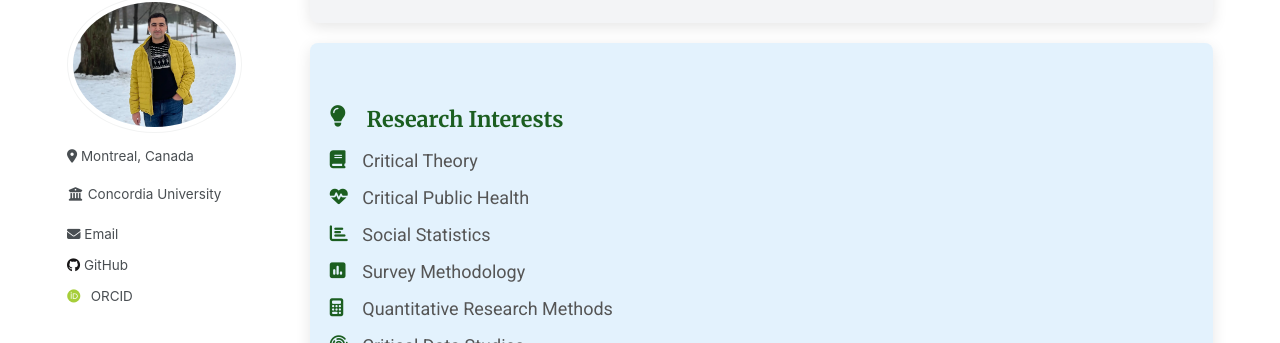
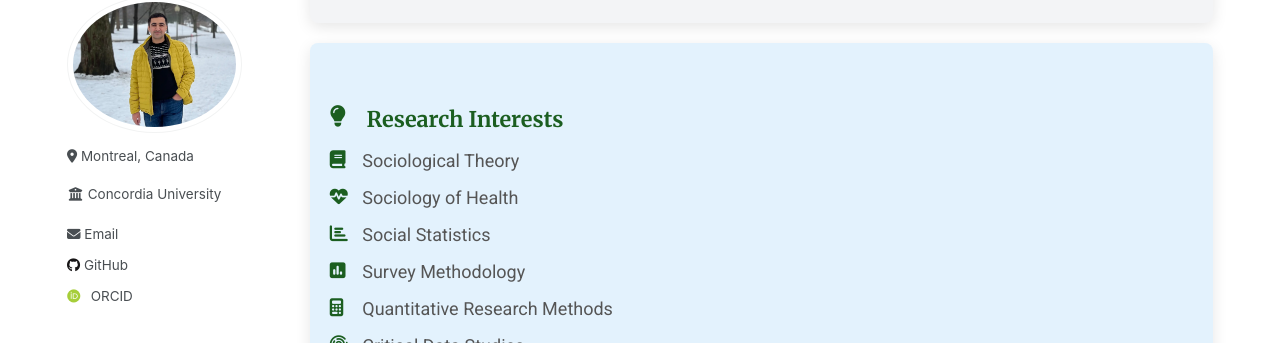
Before and after one commit to Mohsnmonji/mohsnmonji.github.io, a Jekyll site: the page built from about-me.md, in a window 1280 px wide and 900 px high, scrolled down 539 px. Shown: the part 110-453 px from the top of the window. Built offline with Jekyll 4.4.1, drawn with Linux system fonts in a browser that asks for light colours; some web fonts are replaced.

Commit message:
Update about-me.md

```diff
--- a/about-me.md
+++ b/about-me.md
@@ -120,8 +120,8 @@ author_profile: true
 <div class="card">
   <h3><i class="fas fa-lightbulb icon"></i> Research Interests</h3>
   <ul>
-    <li><i class="fas fa-book icon"></i> Critical Theory</li>
-    <li><i class="fas fa-heartbeat icon"></i> Critical Public Health</li>
+    <li><i class="fas fa-book icon"></i> Sociological Theory</li>
+    <li><i class="fas fa-heartbeat icon"></i> Sociology of Health</li>
     <li><i class="fas fa-chart-bar icon"></i> Social Statistics</li>
     <li><i class="fas fa-poll icon"></i> Survey Methodology</li>
     <li><i class="fas fa-calculator icon"></i> Quantitative Research Methods</li>
```
